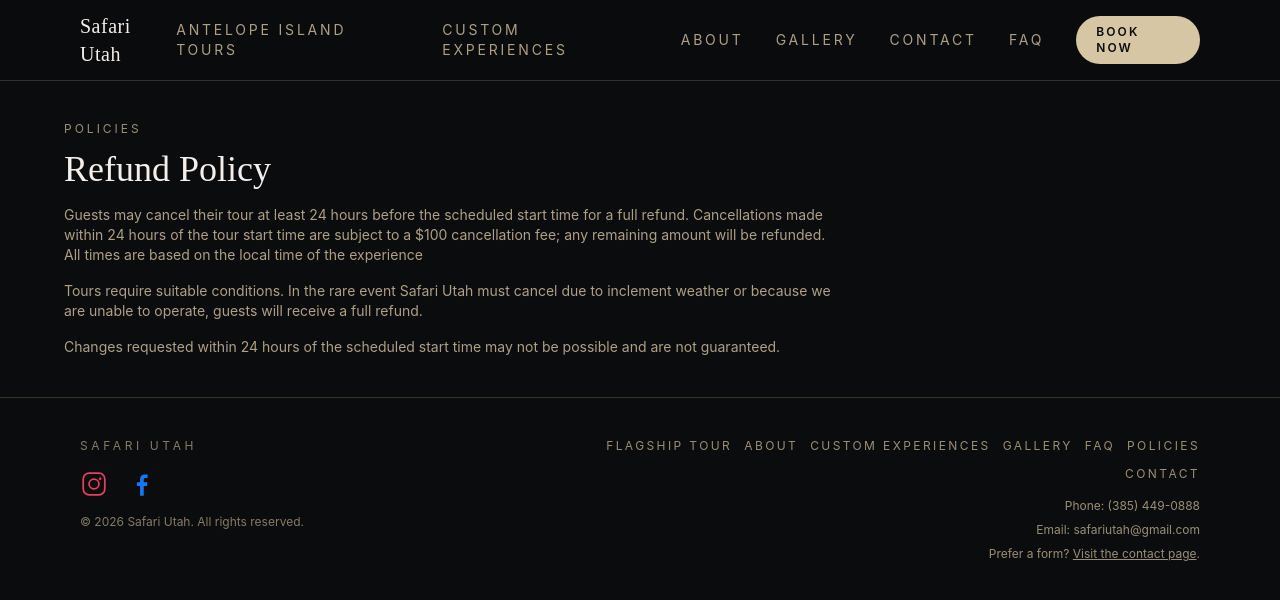
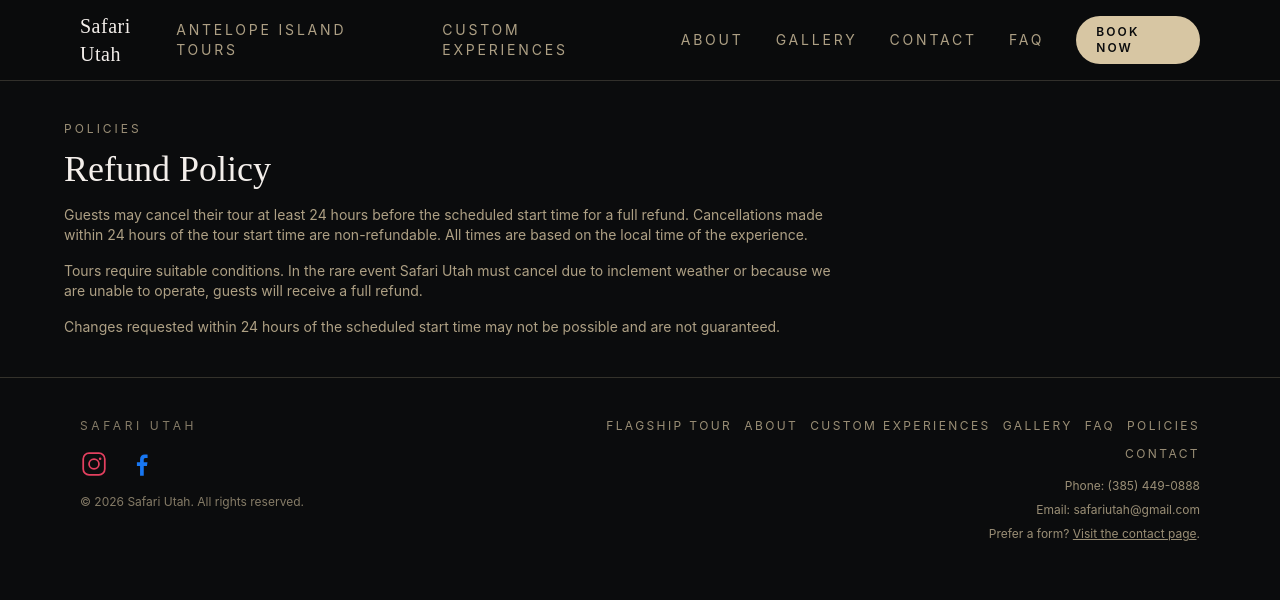
Before and after one commit to Clayton-Andersen/Safari-Utah-Flagship, a Next.js app: page /policies in a window 1280 px wide. Shown: the top 600 px of the page. Built offline with nearby package versions, Linux system fonts and the light colour scheme.

Commit message:
change to cancellation policy

```diff
--- a/app/policies/page.tsx
+++ b/app/policies/page.tsx
@@ -14,9 +14,8 @@
           <p>
             Guests may cancel their tour at least 24 hours before the scheduled
             start time for a full refund. Cancellations made within 24 hours of
-            the tour start time are subject to a $100 cancellation fee; any
-            remaining amount will be refunded. All times are based on the local
-            time of the experience
+            the tour start time are non-refundable. All times are based on the
+            local time of the experience.
           </p>
 
           <p>
```
